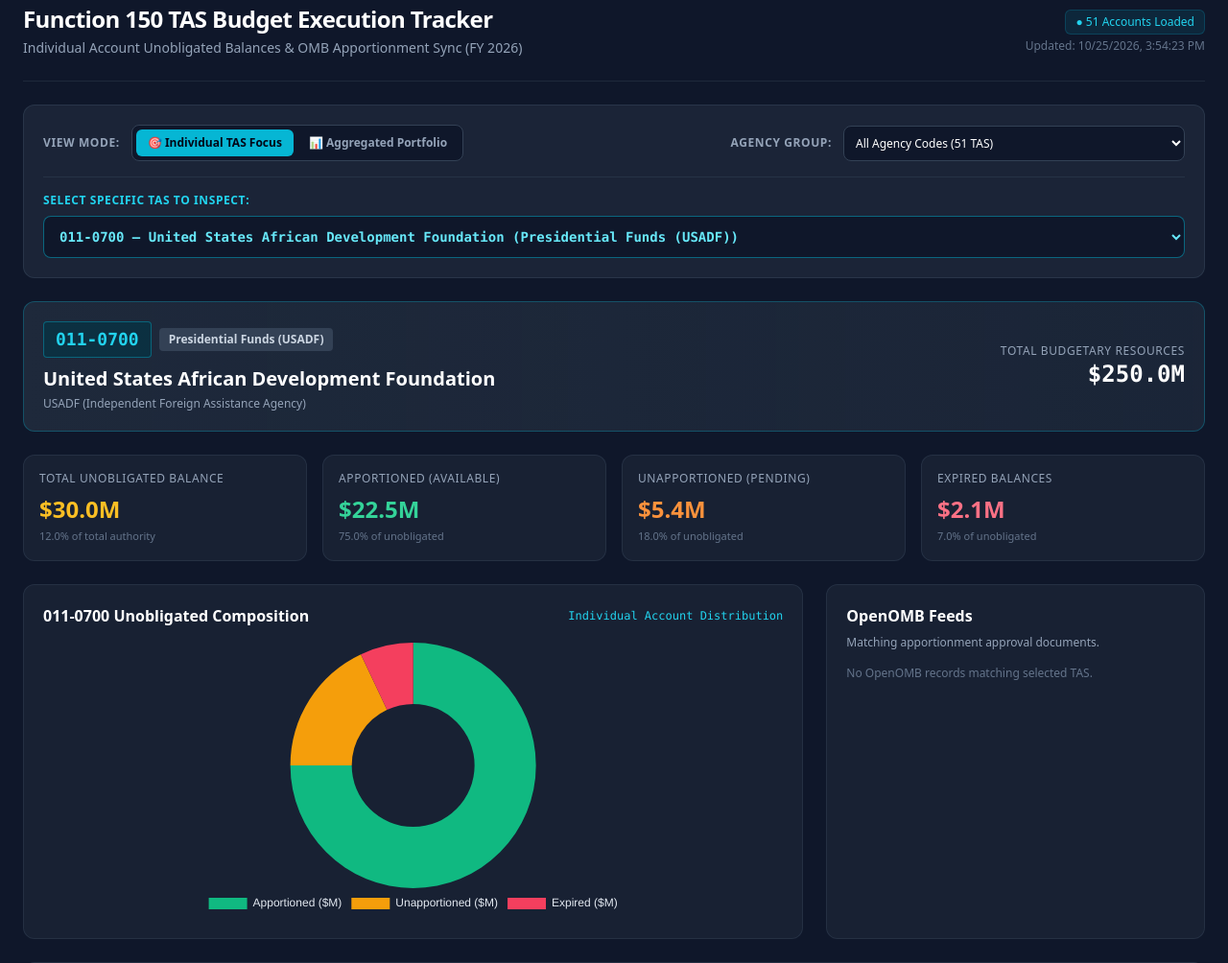
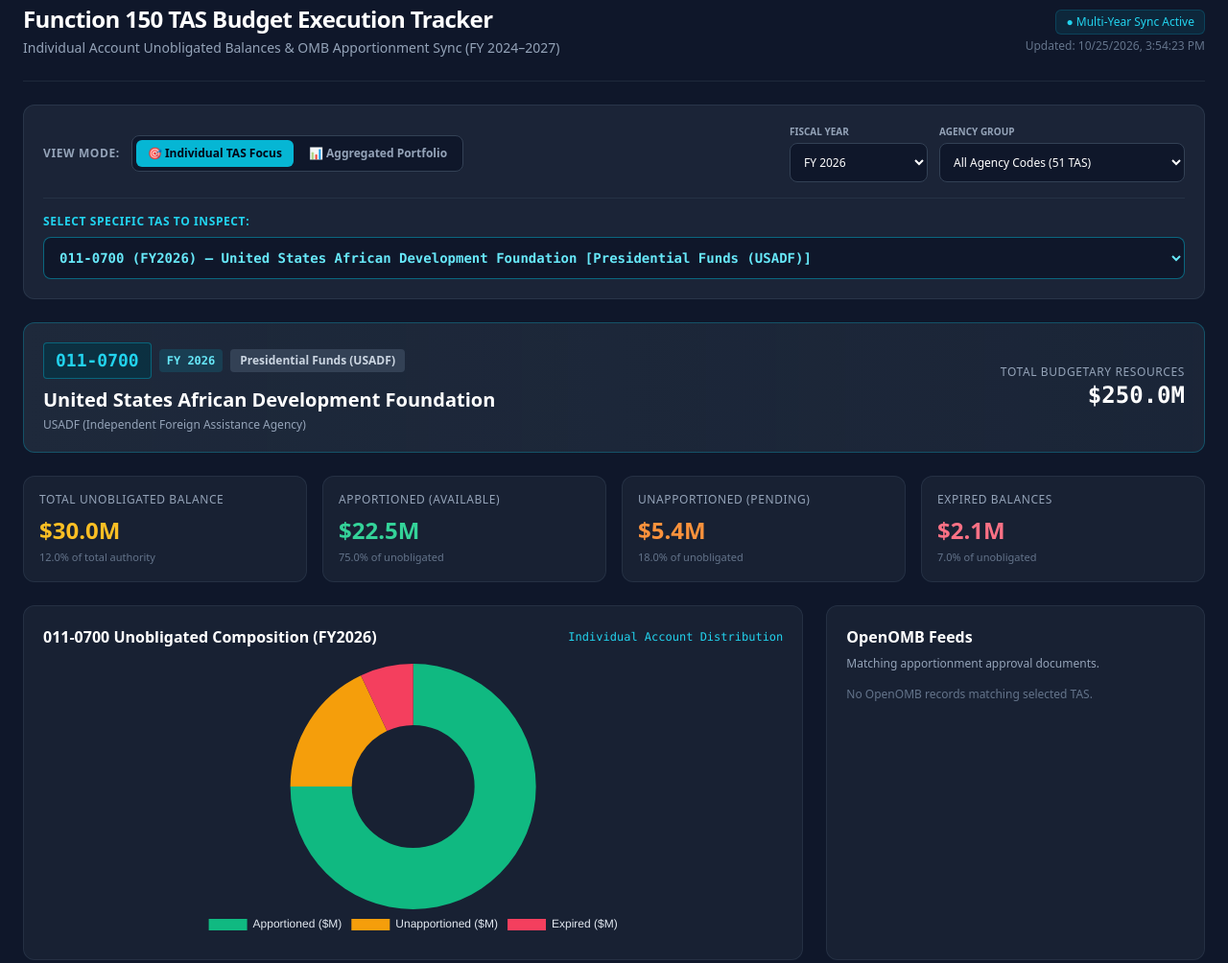
Before and after one commit to nouvanostrategies/tas-unobligated-tracker, a plain HTML site: page index.html in a window 1280 px wide. Shown: the part 20-1024 px from the top of the page at 96% size. Drawn offline with nearby package versions, Linux system fonts and the light colour scheme.

Commit message:
Update title and content for TAS Tracker

```diff
--- a/index.html
+++ b/index.html
@@ -3,7 +3,7 @@
 <head>
   <meta charset="UTF-8">
   <meta name="viewport" content="width=device-width, initial-scale=1.0">
-  <title>Function 150 International Affairs - Individual TAS Tracker</title>
+  <title>Function 150 International Affairs - TAS Unobligated Tracker</title>
   <script src="https://cdn.tailwindcss.com"></script>
   <script src="https://cdn.jsdelivr.net/npm/chart.js"></script>
 </head>
@@ -14,19 +14,21 @@
     <header class="flex flex-col md:flex-row md:items-center justify-between pb-6 border-b border-slate-800">
       <div>
         <h1 class="text-2xl font-bold tracking-tight text-white">Function 150 TAS Budget Execution Tracker</h1>
-        <p class="text-slate-400 text-sm mt-1">Individual Account Unobligated Balances & OMB Apportionment Sync (FY 2026)</p>
+        <p class="text-slate-400 text-sm mt-1">Individual Account Unobligated Balances & OMB Apportionment Sync (FY 2024–2027)</p>
       </div>
       <div class="mt-4 md:mt-0 text-right">
         <span class="inline-flex items-center px-2.5 py-1 rounded-md text-xs font-medium bg-cyan-500/10 text-cyan-400 border border-cyan-500/20">
-          ● 51 Accounts Loaded
+          ● Multi-Year Sync Active
         </span>
         <p id="last-updated" class="text-xs text-slate-500 mt-1">Updated: Loading...</p>
       </div>
     </header>
 
-    <!-- Toolbar -->
+    <!-- Toolbar Filters -->
     <div class="bg-slate-800/80 border border-slate-700/60 rounded-xl p-5 space-y-4">
       <div class="flex flex-col lg:flex-row lg:items-center justify-between gap-4 border-b border-slate-700/50 pb-4">
+
+        <!-- View Mode Buttons -->
         <div class="flex items-center gap-3">
           <span class="text-xs font-semibold uppercase tracking-wider text-slate-400">View Mode:</span>
           <div class="bg-slate-900 p-1 rounded-lg border border-slate-700 flex gap-1">
@@ -39,9 +41,24 @@
           </div>
         </div>
 
-        <div class="flex items-center gap-3">
-          <label class="text-xs font-semibold uppercase tracking-wider text-slate-400">Agency Group:</label>
-          <select id="agency-filter" onchange="onAgencyChange()" class="bg-slate-900 border border-slate-700 text-xs text-white rounded-lg p-2 focus:ring-cyan-500 focus:border-cyan-500">
+        <!-- Filters: FY & Agency -->
+        <div class="flex flex-col sm:flex-row items-center gap-3 w-full lg:w-auto">
+          <!-- Fiscal Year Selector -->
+          <div class="w-full sm:w-36">
+            <label class="block text-[10px] uppercase font-semibold text-slate-400 mb-1">Fiscal Year</label>
+            <select id="fy-filter" onchange="filterData()" class="bg-slate-900 border border-slate-700 text-xs text-white rounded-lg p-2.5 w-full focus:ring-cyan-500 focus:border-cyan-500">
+              <option value="2026" selected>FY 2026</option>
+              <option value="2027">FY 2027</option>
+              <option value="2025">FY 2025</option>
+              <option value="2024">FY 2024</option>
+              <option value="ALL">All FYs (2024–2027)</option>
+            </select>
+          </div>
+
+          <!-- Agency Dropdown -->
+          <div class="w-full sm:w-64">
+            <label class="block text-[10px] uppercase font-semibold text-slate-400 mb-1">Agency Group</label>
+            <select id="agency-filter" onchange="filterData()" class="bg-slate-900 border border-slate-700 text-xs text-white rounded-lg p-2.5 w-full focus:ring-cyan-500 focus:border-cyan-500">
               <option value="ALL">All Agency Codes (51 TAS)</option>
               <option value="011">011 — Presidential Funds (USADF, INCLE, IMET, FMF, IAF)</option>
               <option value="012">012 — Dept of Agriculture (FFP, McGovern-Dole, PL 480)</option>
@@ -53,6 +70,9 @@
           </div>
         </div>
 
+      </div>
+
+      <!-- Individual TAS Focus Dropdown -->
       <div id="single-tas-container" class="space-y-2">
         <label class="block text-xs font-semibold uppercase tracking-wider text-cyan-400">Select Specific TAS to Inspect:</label>
         <select id="individual-tas-select" onchange="onSingleTasSelect()" class="bg-slate-900 border border-cyan-500/50 text-sm font-mono text-cyan-300 font-semibold rounded-lg p-3 w-full focus:ring-2 focus:ring-cyan-400">
@@ -66,6 +86,7 @@
         <div>
           <div class="flex items-center gap-2">
             <span id="spotlight-tas" class="font-mono text-lg font-bold text-cyan-400 bg-cyan-950/80 px-3 py-1 rounded border border-cyan-500/40">---</span>
+            <span id="spotlight-fy" class="text-xs font-bold font-mono px-2 py-1 bg-cyan-900/60 text-cyan-300 rounded">FY ----</span>
             <span id="spotlight-agency" class="text-xs font-semibold px-2.5 py-1 bg-slate-700 rounded text-slate-300">---</span>
           </div>
           <h2 id="spotlight-name" class="text-xl font-bold text-white mt-2">Loading Account...</h2>
@@ -102,7 +123,7 @@
       </div>
     </div>
 
-    <!-- Chart & Feed -->
+    <!-- Chart & OpenOMB List -->
     <div class="grid grid-cols-1 lg:grid-cols-3 gap-6">
       <div class="lg:col-span-2 bg-slate-800/60 border border-slate-700/50 rounded-xl p-5">
         <div class="flex justify-between items-center mb-4">
@@ -125,11 +146,11 @@
       </div>
     </div>
 
-    <!-- Master Table -->
+    <!-- Directory Table -->
     <div class="bg-slate-800/60 border border-slate-700/50 rounded-xl p-5">
       <div class="flex flex-col sm:flex-row sm:items-center justify-between gap-3 mb-4">
         <h2 class="text-base font-semibold text-white">Function 150 Account Directory</h2>
-        <input type="text" id="search-filter" oninput="onSearchInput()" placeholder="Search TAS or title..." class="bg-slate-900 border border-slate-700 text-xs text-white rounded-lg p-2 w-64 focus:ring-cyan-500">
+        <input type="text" id="search-filter" oninput="filterData()" placeholder="Search TAS or title..." class="bg-slate-900 border border-slate-700 text-xs text-white rounded-lg p-2 w-64 focus:ring-cyan-500">
       </div>
 
       <div class="overflow-x-auto max-h-96 overflow-y-auto">
@@ -138,6 +159,7 @@
             <tr>
               <th class="p-3">Select</th>
               <th class="p-3">TAS</th>
+              <th class="p-3">FY</th>
               <th class="p-3">Agency / Context</th>
               <th class="p-3">Account Title</th>
               <th class="p-3 text-right">Total Authority</th>
@@ -159,7 +181,6 @@
     let openombData = [];
     let viewMode = 'single';
     let currentSingleTas = '';
-    let multiSelectionMap = {};
     let chartInstance = null;
 
     const fmt = num => '$' + (num / 1e6).toFixed(1) + 'M';
@@ -174,25 +195,10 @@
         rawMasterData = data.sample_tas_balances || [];
         openombData = data.apportionments || [];
 
-        if (rawMasterData.length > 0) {
-          currentSingleTas = rawMasterData[0].tas;
-          rawMasterData.forEach(b => multiSelectionMap[b.tas] = true);
-        }
-
-        populateTasDropdown(rawMasterData);
-        updateDashboardView();
+        filterData();
       } catch (e) {
         console.error("Dataset load error:", e);
       }
-    }
-
-    function populateTasDropdown(items) {
-      const select = document.getElementById('individual-tas-select');
-      select.innerHTML = items.map(b => `
-        <option value="${b.tas}" ${b.tas === currentSingleTas ? 'selected' : ''}>
-          ${b.tas} — ${b.account_name} (${b.agency})
-        </option>
-      `).join('');
     }
 
     function setViewMode(mode) {
@@ -210,67 +216,74 @@
         document.getElementById('single-tas-container').classList.add('hidden');
       }
 
-      updateDashboardView();
+      filterData();
     }
 
-    function onAgencyChange() {
+    function filterData() {
+      const fyVal = document.getElementById('fy-filter').value;
       const agencyVal = document.getElementById('agency-filter').value;
+      const searchVal = document.getElementById('search-filter').value.toLowerCase();
+
       const filtered = rawMasterData.filter(item => {
-        if (agencyVal === 'ALL') return true;
-        if (agencyVal === '084_095') return item.agency_code === '084' || item.agency_code === '095';
-        return item.agency_code === agencyVal;
+        const matchFy = (fyVal === 'ALL') || (item.fy === fyVal);
+
+        let matchAgency = false;
+        if (agencyVal === 'ALL') matchAgency = true;
+        else if (agencyVal === '084_095') matchAgency = (item.agency_code === '084' || item.agency_code === '095');
+        else matchAgency = (item.agency_code === agencyVal);
+
+        const matchSearch = item.tas.toLowerCase().includes(searchVal) ||
+                            item.account_name.toLowerCase().includes(searchVal) ||
+                            item.context.toLowerCase().includes(searchVal);
+
+        return matchFy && matchAgency && matchSearch;
       });
 
       populateTasDropdown(filtered);
+      renderTable(filtered);
+
       if (filtered.length > 0) {
-        currentSingleTas = filtered[0].tas;
+        const exists = filtered.some(b => b.tas === currentSingleTas);
+        if (!exists) currentSingleTas = filtered[0].tas;
       }
-      updateDashboardView();
+
+      if (viewMode === 'single') {
+        renderSingleTasView(filtered);
+      } else {
+        renderMultiTasView(filtered);
+      }
+    }
+
+    function populateTasDropdown(items) {
+      const select = document.getElementById('individual-tas-select');
+      if (items.length === 0) {
+        select.innerHTML = '<option value="">No matching TAS accounts found</option>';
+        return;
+      }
+
+      select.innerHTML = items.map(b => `
+        <option value="${b.tas}" ${b.tas === currentSingleTas ? 'selected' : ''}>
+          ${b.tas} (FY${b.fy}) — ${b.account_name} [${b.agency}]
+        </option>
+      `).join('');
     }
 
     function onSingleTasSelect() {
       currentSingleTas = document.getElementById('individual-tas-select').value;
-      updateDashboardView();
+      filterData();
     }
 
     function selectIndividualTasFromTable(tas) {
       currentSingleTas = tas;
-      document.getElementById('individual-tas-select').value = tas;
       setViewMode('single');
     }
 
-    function onSearchInput() {
-      updateDashboardView();
-    }
-
-    function updateDashboardView() {
-      const agencyVal = document.getElementById('agency-filter').value;
-      const searchVal = document.getElementById('search-filter').value.toLowerCase();
-
-      const visibleItems = rawMasterData.filter(item => {
-        const matchAgency = (agencyVal === 'ALL') ||
-                          (agencyVal === '084_095' && (item.agency_code === '084' || item.agency_code === '095')) ||
-                          (item.agency_code === agencyVal);
-        const matchSearch = item.tas.toLowerCase().includes(searchVal) ||
-                          item.account_name.toLowerCase().includes(searchVal) ||
-                          item.context.toLowerCase().includes(searchVal);
-        return matchAgency && matchSearch;
-      });
-
-      renderTable(visibleItems);
-
-      if (viewMode === 'single') {
-        renderSingleTasView();
-      } else {
-        renderMultiTasView(visibleItems);
-      }
-    }
-
-    function renderSingleTasView() {
-      const item = rawMasterData.find(b => b.tas === currentSingleTas) || rawMasterData[0];
+    function renderSingleTasView(filteredSet) {
+      const item = filteredSet.find(b => b.tas === currentSingleTas) || filteredSet[0];
       if (!item) return;
 
       document.getElementById('spotlight-tas').innerText = item.tas;
+      document.getElementById('spotlight-fy').innerText = `FY ${item.fy}`;
       document.getElementById('spotlight-agency').innerText = item.agency;
       document.getElementById('spotlight-name').innerText = item.account_name;
       document.getElementById('spotlight-context').innerText = item.context;
@@ -288,7 +301,7 @@
       document.getElementById('kpi-expired').innerText = fmt(item.expired_unobligated);
       document.getElementById('kpi-expired-pct').innerText = `${pct(item.expired_unobligated, item.unobligated_balance)} of unobligated`;
 
-      document.getElementById('chart-title').innerText = `${item.tas} Unobligated Composition`;
+      document.getElementById('chart-title').innerText = `${item.tas} Unobligated Composition (FY${item.fy})`;
       document.getElementById('chart-subtitle').innerText = "Individual Account Distribution";
 
       const ctx = document.getElementById('balanceChart').getContext('2d');
@@ -318,19 +331,18 @@
       renderFilteredOpenOMBList([item.tas]);
     }
 
-    function renderMultiTasView(visibleItems) {
-      const selectedItems = visibleItems.filter(b => multiSelectionMap[b.tas]);
-
+    function renderMultiTasView(filteredSet) {
       document.getElementById('spotlight-tas').innerText = "PORTFOLIO";
+      document.getElementById('spotlight-fy').innerText = document.getElementById('fy-filter').value;
       document.getElementById('spotlight-agency').innerText = "Aggregated View";
-      document.getElementById('spotlight-name').innerText = `${selectedItems.length} Selected Accounts`;
+      document.getElementById('spotlight-name').innerText = `${filteredSet.length} Accounts Selected`;
       document.getElementById('spotlight-context').innerText = "Combined Function 150 Unobligated Summary";
 
-      const totalAuth = selectedItems.reduce((acc, x) => acc + x.total_budgetary_resources, 0);
-      const totalUnobs = selectedItems.reduce((acc, x) => acc + x.unobligated_balance, 0);
-      const totalApp = selectedItems.reduce((acc, x) => acc + x.apportioned_unobligated, 0);
-      const totalUnapp = selectedItems.reduce((acc, x) => acc + x.unapportioned_unobligated, 0);
-      const totalExp = selectedItems.reduce((acc, x) => acc + x.expired_unobligated, 0);
+      const totalAuth = filteredSet.reduce((acc, x) => acc + x.total_budgetary_resources, 0);
+      const totalUnobs = filteredSet.reduce((acc, x) => acc + x.unobligated_balance, 0);
+      const totalApp = filteredSet.reduce((acc, x) => acc + x.apportioned_unobligated, 0);
+      const totalUnapp = filteredSet.reduce((acc, x) => acc + x.unapportioned_unobligated, 0);
+      const totalExp = filteredSet.reduce((acc, x) => acc + x.expired_unobligated, 0);
 
       document.getElementById('spotlight-total-authority').innerText = fmt(totalAuth);
       document.getElementById('kpi-unobligated').innerText = fmt(totalUnobs);
@@ -351,7 +363,7 @@
       const ctx = document.getElementById('balanceChart').getContext('2d');
       if (chartInstance) chartInstance.destroy();
 
-      const chartData = selectedItems.slice(0, 12);
+      const chartData = filteredSet.slice(0, 12);
       chartInstance = new Chart(ctx, {
         type: 'bar',
         data: {
@@ -373,7 +385,7 @@
         }
       });
 
-      renderFilteredOpenOMBList(selectedItems.map(b => b.tas));
+      renderFilteredOpenOMBList(filteredSet.map(b => b.tas));
     }
 
     function renderTable(items) {
@@ -388,6 +400,7 @@
               </button>
             </td>
             <td class="p-3 font-mono text-cyan-400 font-semibold">${b.tas}</td>
+            <td class="p-3 font-mono text-slate-300">FY ${b.fy}</td>
             <td class="p-3 text-slate-300">
               <div class="font-medium text-slate-200">${b.agency}</div>
               <div class="text-[10px] text-slate-400">${b.context}</div>
```
Lines whose indentation alone changed are shown as unchanged.
